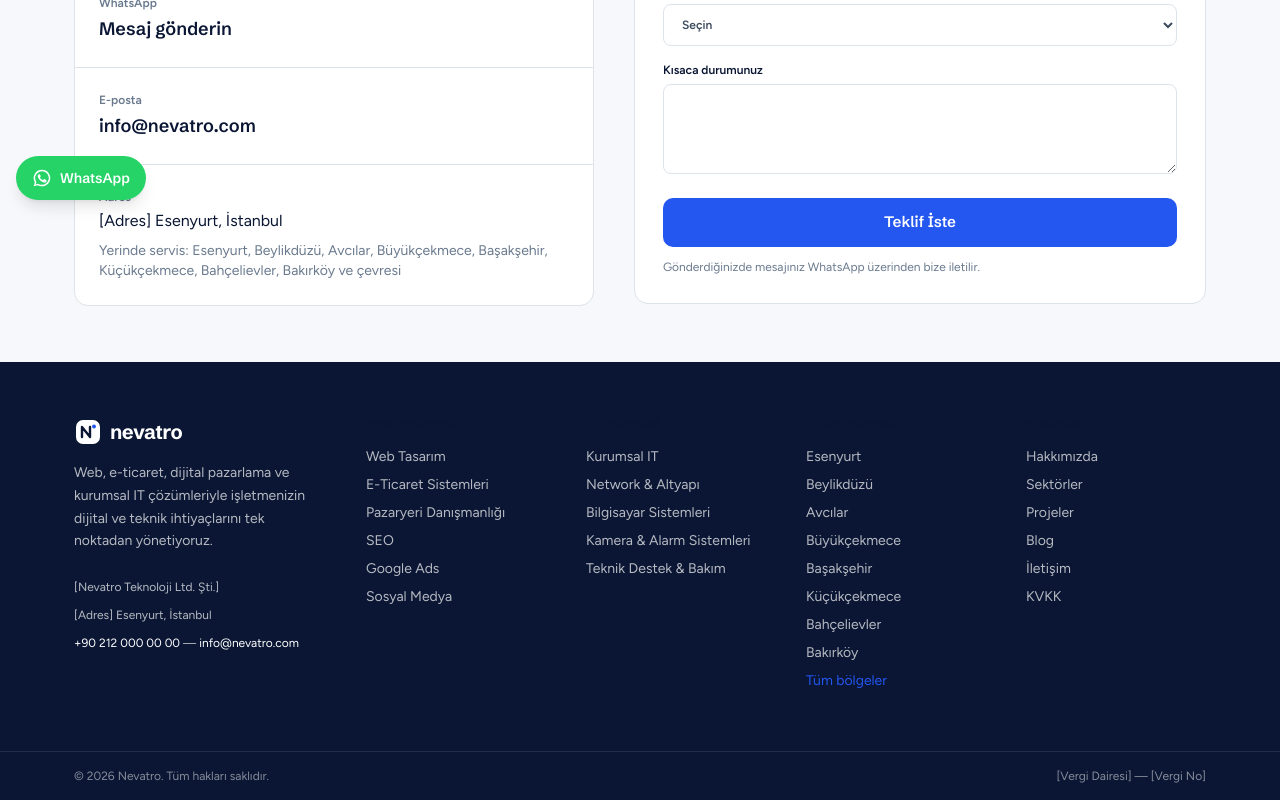
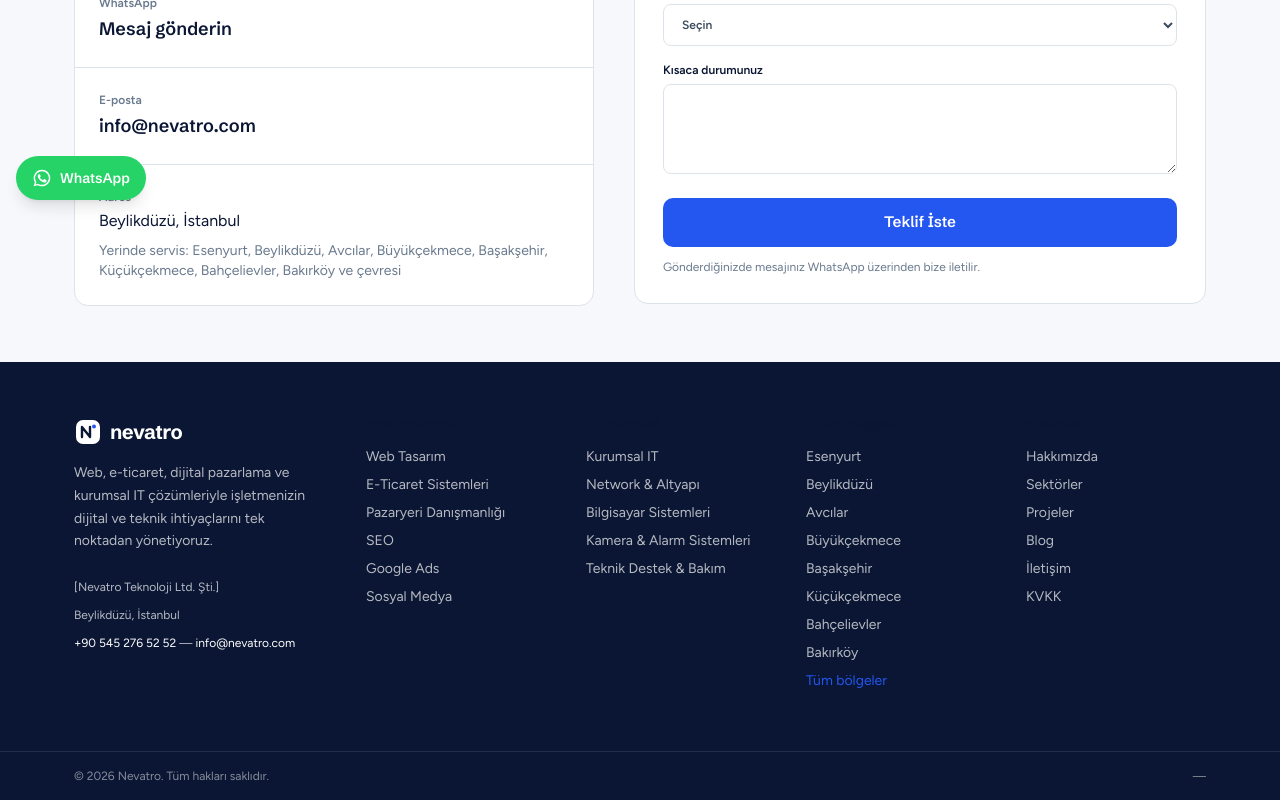
Before and after one commit to onatyasinozturk/nevatro, a Next.js app: page /iletisim in a window 1280 px wide. Shown: the part 584-1384 px from the top of the page. Built offline with nearby package versions, Linux system fonts and the light colour scheme.

Commit message:
Update site.ts

```diff
--- a/src/data/site.ts
+++ b/src/data/site.ts
@@ -6,14 +6,14 @@
   description:
     "Web, e-ticaret, dijital pazarlama ve kurumsal IT çözümleriyle işletmenizin dijital ve teknik ihtiyaçlarını tek noktadan yönetiyoruz.",
   url: "https://nevatro.com",            // canlıya alınca gerçek domain
-  phone: "+90 212 000 00 00",
-  phoneHref: "tel:+902120000000",
-  whatsapp: "https://wa.me/905000000000", // 90 + numara, boşluksuz
+  phone: "+90 545 276 52 52",
+  phoneHref: "tel:++905452765252",
+  whatsapp: "https://wa.me/905452765252", // 90 + numara, boşluksuz
   email: "info@nevatro.com",
-  address: "[Adres] Esenyurt, İstanbul",
+  address: "Beylikdüzü, İstanbul",
   city: "İstanbul",
   serviceArea: ["Esenyurt", "Beylikdüzü", "Avcılar", "Büyükçekmece", "Başakşehir", "Küçükçekmece", "Bahçelievler", "Bakırköy"],
   social: { instagram: "https://instagram.com/nevatro", linkedin: "https://linkedin.com/company/nevatro" },
-  taxOffice: "[Vergi Dairesi]",
-  taxNo: "[Vergi No]",
+  taxOffice: "",
+  taxNo: "",
 };
```
